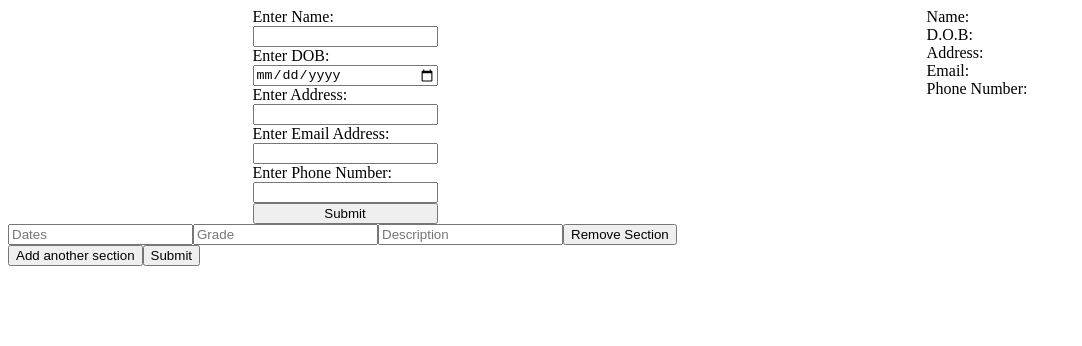
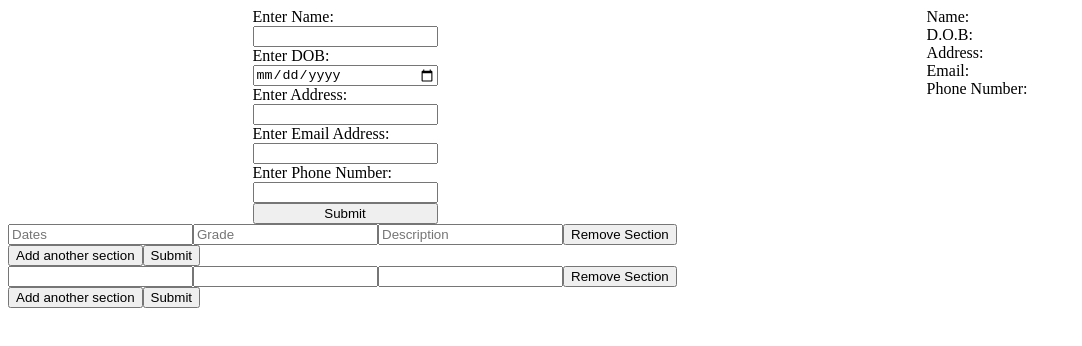
Before and after one commit to dunsd/cv-project, a React (Create React App) app: page / in a window 1280 px wide. Shown: the top 346 px of the page, without its empty margins (0-1082 px from the left). Built offline with nearby package versions, Linux system fonts and the light colour scheme.

Commit message:
Add work form and buttons

```diff
--- a/src/App.js
+++ b/src/App.js
@@ -2,6 +2,7 @@ import './App.css';
 import UserDetails from './components/UserDetails';
 import EntryForm from './components/EntryForm';
 import EducationForm from './components/EducationForm';
+import WorkForm from './components/WorkForm';
 import { useState } from 'react';
 
 const App = () => {
@@ -33,6 +34,7 @@ const handleSubmit = (e) => {
         />
       </div>
       <EducationForm/>
+      <WorkForm/>
     </div>
   )
 }
--- a/src/components/EducationForm.js
+++ b/src/components/EducationForm.js
@@ -33,12 +33,6 @@ const EducationForm = ({userEdu}) => {
 
     return (
         <form className="eduForm" onSubmit={onEduSubmit}>
-            {/* <label>Enter Education: </label>
-            <input
-                type="textarea"
-                rows={5}
-            />
-            <button>Add Section</button> */}
             {eduInputs.map((input, index) => {
                 return (
                     <div key={index}>
--- a/src/components/WorkForm.js
+++ b/src/components/WorkForm.js
@@ -1,10 +1,65 @@
 import React from "react";
+import { useState } from "react";
 
 const WorkForm = () => {
 
+    const [workInputs, setWorkInputs] = useState([
+        {
+            dates: "",
+            company: "",
+            desc: "",
+        }
+    ])
+
+    const onWorkChange = (index, event) => {
+        let data = [...workInputs];
+        data[index][event.target.name] = event.target.value;
+        setWorkInputs(data);
+    }
+
+    const removeWork = (index) => {
+        let data = [...workInputs];
+        data.splice(index, 1);
+        setWorkInputs(data);
+    }
+
+    const addWorkSection = () => {
+        let newSection = {dates: "", company: "", desc: ""};
+        setWorkInputs([...workInputs, newSection]);
+    }
+
+    const onWorkSubmit = (e) => {
+        e.preventDefault();
+    }
+
     return (
-        <div>
-
-        </div>
+        <form className="workForm" onSubmit={onWorkSubmit}>
+            {workInputs.map((input, index) => {
+                return (
+                    <div key={index}>
+                        <input
+                            name="dates"
+                            value={input.dates}
+                            onChange={event => onWorkChange(index, event)}
+                        />
+                        <input
+                            name="company"
+                            value={input.company}
+                            onChange={event => onWorkChange(index, event)}
+                        />
+                        <input
+                            name="desc"
+                            value={input.desc}
+                            onChange={event => onWorkChange(index, event)}
+                        />
+                        <button onClick={() => removeWork(index)}>Remove Section</button>
+                    </div>
+                )
+            })}
+            <button onClick={addWorkSection}>Add another section</button>
+            <button onClick={onWorkSubmit}>Submit</button>
+        </form>
     )
 }
+
+export default WorkForm;
```
